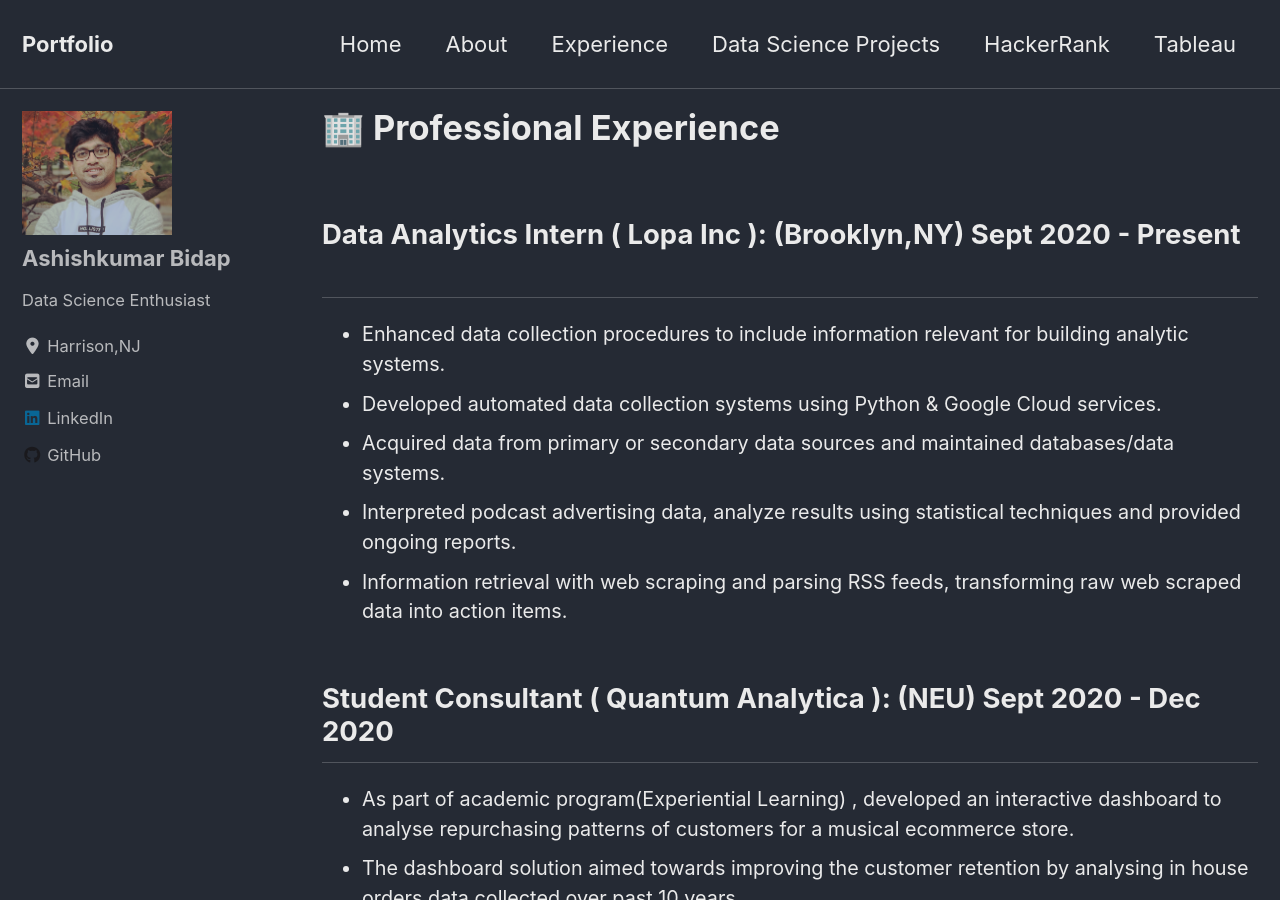
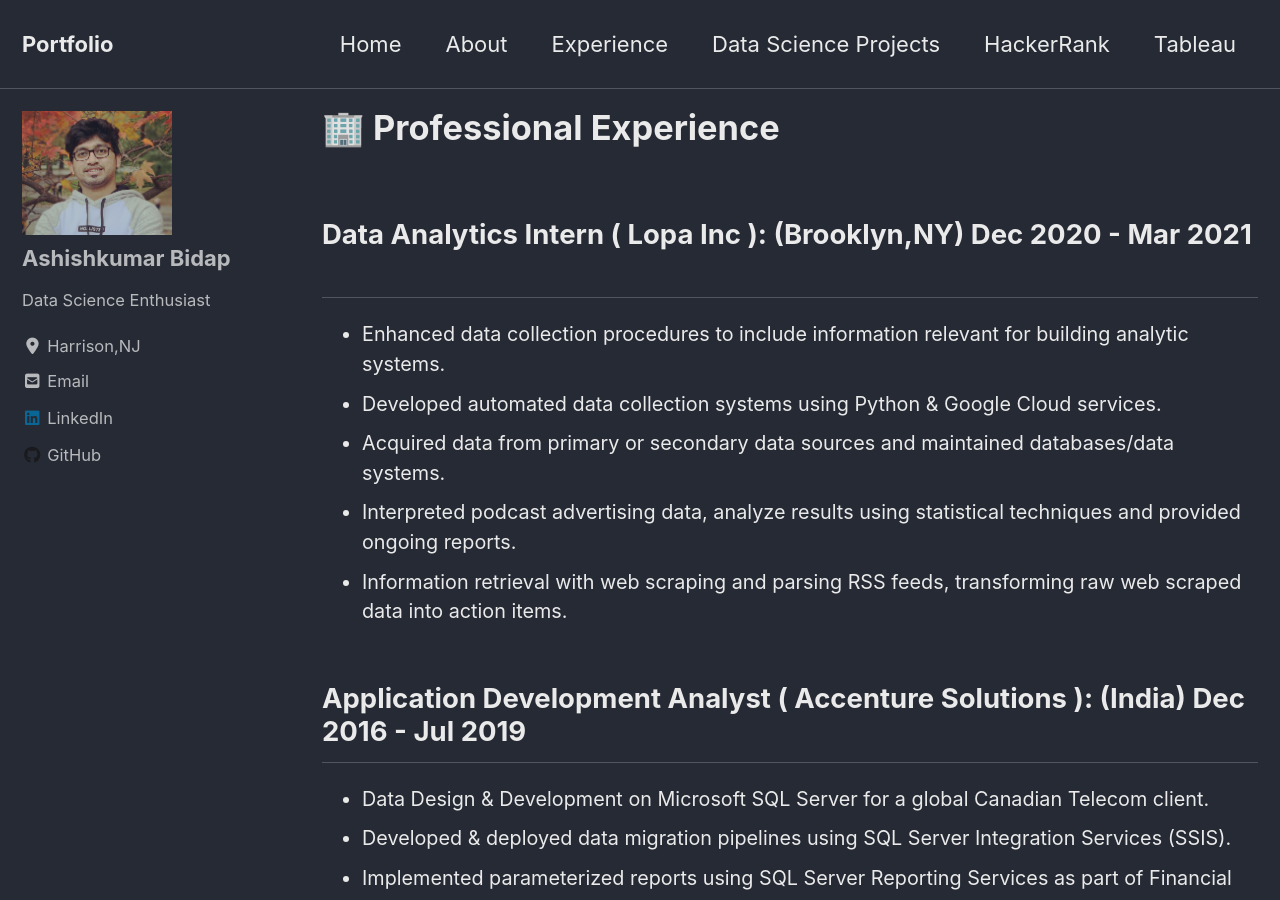
Before and after one commit to aashish-bidap/aashish-bidap.github.io, a Jekyll site: the page built from _pages/professional_experience.md, in a window 1280 px wide and 900 px high. Built offline with Jekyll 4.4.1, drawn with Linux system fonts in a browser that asks for light colours; cached includes are drawn as plain includes; nearby versions of some CDN libraries; some of the changed text lies outside the part shown.

Commit message:
new changes of experential learning

```diff
--- a/_pages/professional_experience.md
+++ b/_pages/professional_experience.md
@@ -9,20 +9,12 @@
 ---
 
 
-## Data Analytics Intern ( Lopa Inc ): (Brooklyn,NY) Sept 2020 - Present
+## Data Analytics Intern ( Lopa Inc ): (Brooklyn,NY) Dec 2020 - Mar 2021
 - Enhanced data collection procedures to include information relevant for building analytic systems.<br>
 - Developed automated data collection systems using Python & Google Cloud services.<br>
 - Acquired data from primary or secondary data sources and maintained databases/data systems.<br>
 - Interpreted podcast advertising data, analyze results using statistical techniques and provided ongoing reports.<br>
 - Information retrieval with web scraping and parsing RSS feeds, transforming raw web scraped data into action items.<br>
-
-## Student Consultant ( Quantum Analytica ): (NEU) Sept 2020 - Dec 2020
--	As part of academic program(Experiential Learning) , developed an interactive dashboard to analyse repurchasing patterns of customers for a musical ecommerce store. <br>
--	The dashboard solution aimed towards improving the customer retention by analysing in house orders data collected over past 10 years.<br>
--	Analysed the trends in purchases, change in repeat purchase rate over years & business from new customers vs returning customers. <br>
--	Identified the duration between the repeat purchases for a product, associations in the frequently purchased products using Apriori analysis and recommended a targeted customer list based on customer’s purchase history. <br>
--	Built interactive dashboard with python Streamlit app framework, data visualizations using Plotly, and deployed app over Heroku. <br>
--	The results of the <a href='https://acb-dashboard.herokuapp.com/'>Dashboard</a> will be further used by the marketing team to initiate targeted email campaigns.<br>
 
 ## Application Development Analyst ( Accenture Solutions ): (India) Dec 2016 - Jul 2019
 -	Data Design & Development on Microsoft SQL Server for a global Canadian Telecom client. <br>
```
